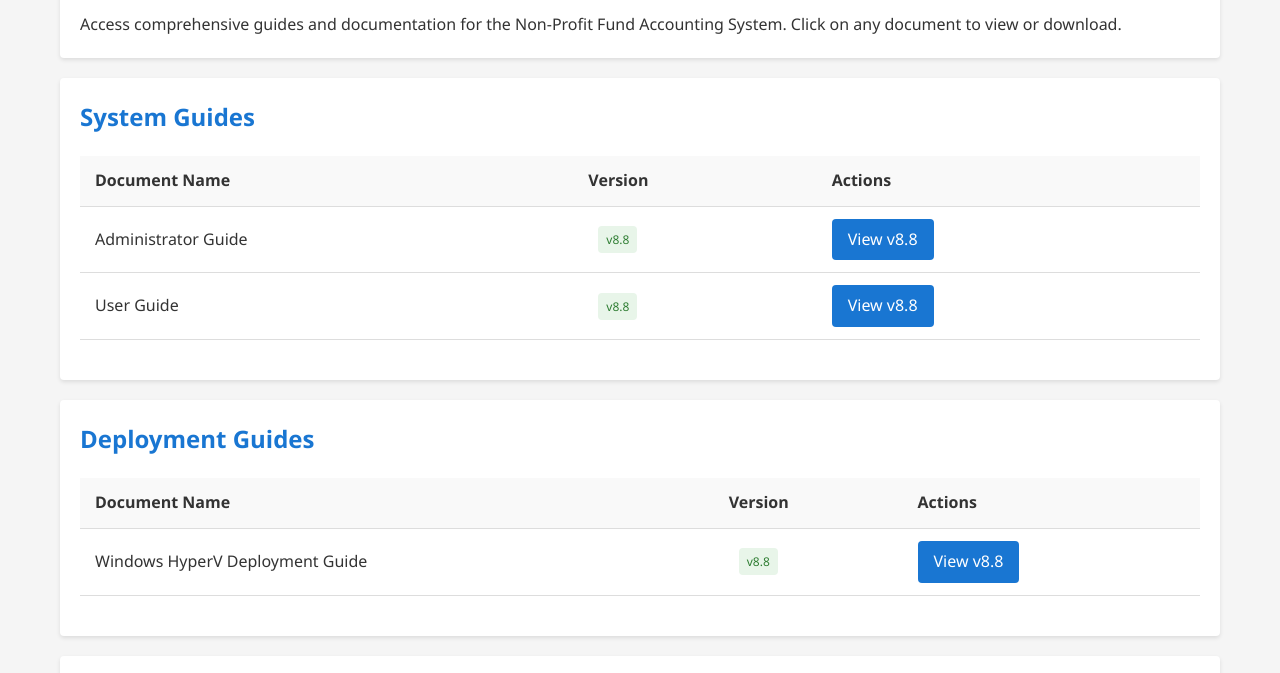
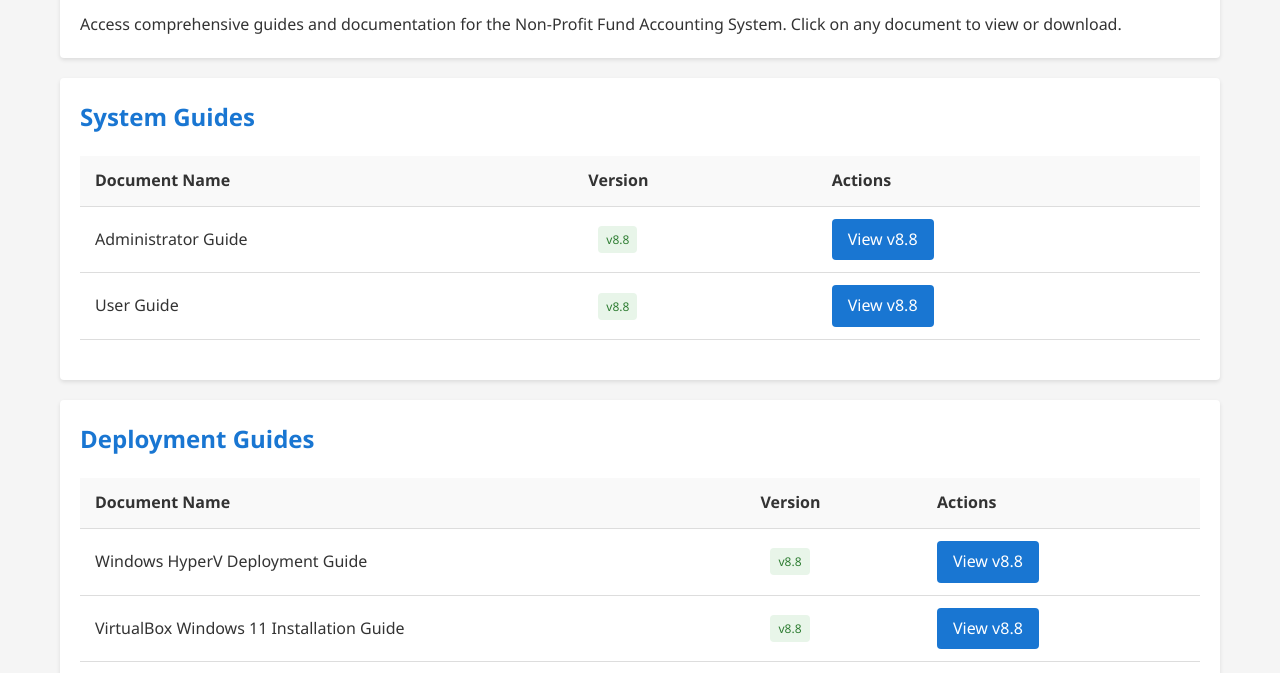
Before and after one commit to tpfbill/nonprofit-fund-accounting, a website: page direct-docs.html in a window 1280 px wide. Shown: the part 276-949 px from the top of the page. Drawn offline with Linux system fonts and the light colour scheme.

Commit message:
Add VirtualBox Windows 11 Installation Guide PDF to documentation
- Generated PDF from markdown installation guide using pandoc
- Added to documentation library in both Deployment Guides and All Documents sections
- 191KB PDF with comprehensive step-by-step instructions
- Includes troubleshooting, performance optimization, and security sections
- Now available for download at http://localhost:3000/VirtualBox_Windows11_Installation_Guide_v8.8.pdf

```diff
--- a/direct-docs.html
+++ b/direct-docs.html
@@ -297,6 +297,15 @@
                             <a href="http://localhost:3000/Windows_HyperV_Deployment_Guide_v8.8.pdf" target="_blank" class="btn">View v8.8</a>
                         </td>
                     </tr>
+                    <tr>
+                        <td>VirtualBox Windows 11 Installation Guide</td>
+                        <td>
+                            <span class="version-badge v8-8">v8.8</span>
+                        </td>
+                        <td>
+                            <a href="http://localhost:3000/VirtualBox_Windows11_Installation_Guide_v8.8.pdf" target="_blank" class="btn">View v8.8</a>
+                        </td>
+                    </tr>
                 </tbody>
             </table>
         </div>
@@ -404,6 +413,11 @@
                         <td><a href="http://localhost:3000/User_Guide_v8.8.pdf" target="_blank">View PDF</a></td>
                     </tr>
                     <tr>
+                        <td>VirtualBox Windows 11 Installation Guide</td>
+                        <td><span class="version-badge v8-8">v8.8</span></td>
+                        <td><a href="http://localhost:3000/VirtualBox_Windows11_Installation_Guide_v8.8.pdf" target="_blank">View PDF</a></td>
+                    </tr>
+                    <tr>
                         <td>Windows HyperV Deployment Guide</td>
                         <td><span class="version-badge v8-8">v8.8</span></td>
                         <td><a href="http://localhost:3000/Windows_HyperV_Deployment_Guide_v8.8.pdf" target="_blank">View PDF</a></td>
```
Also changed, not shown: 1 other file.
